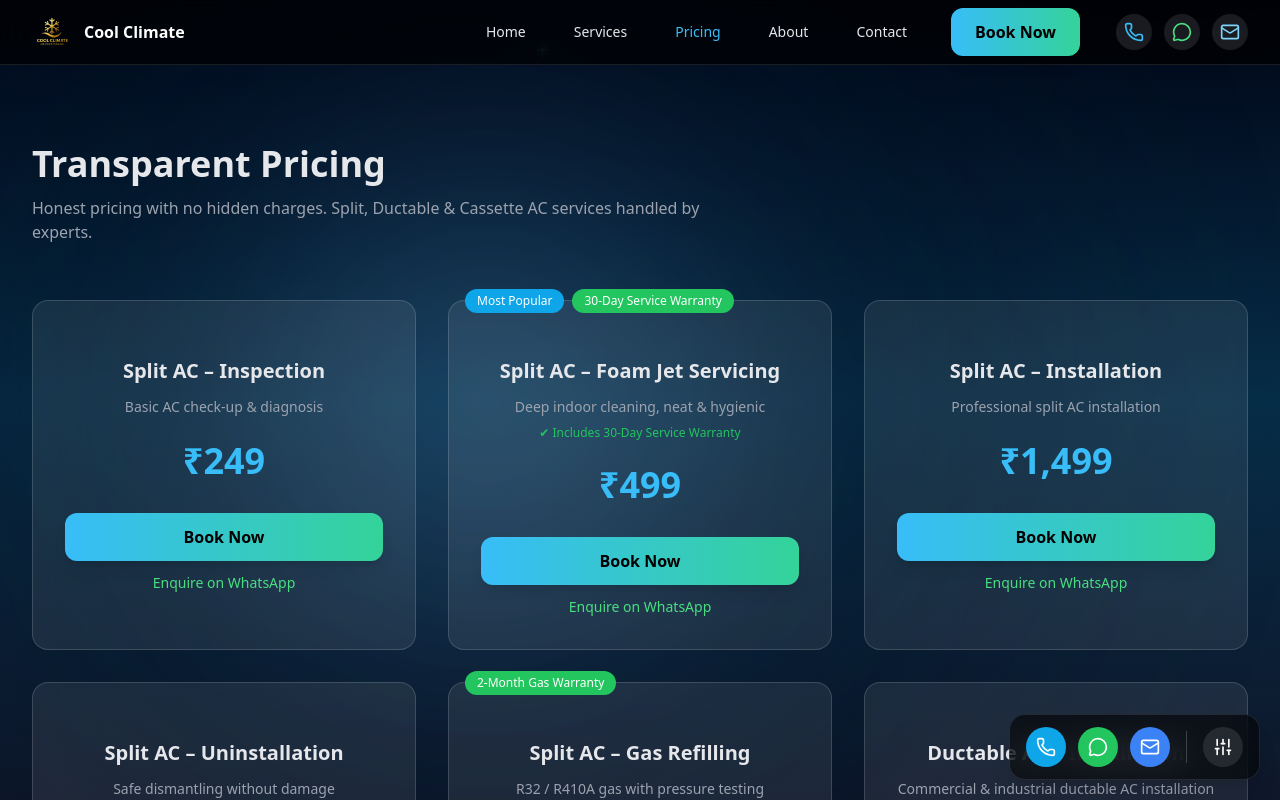
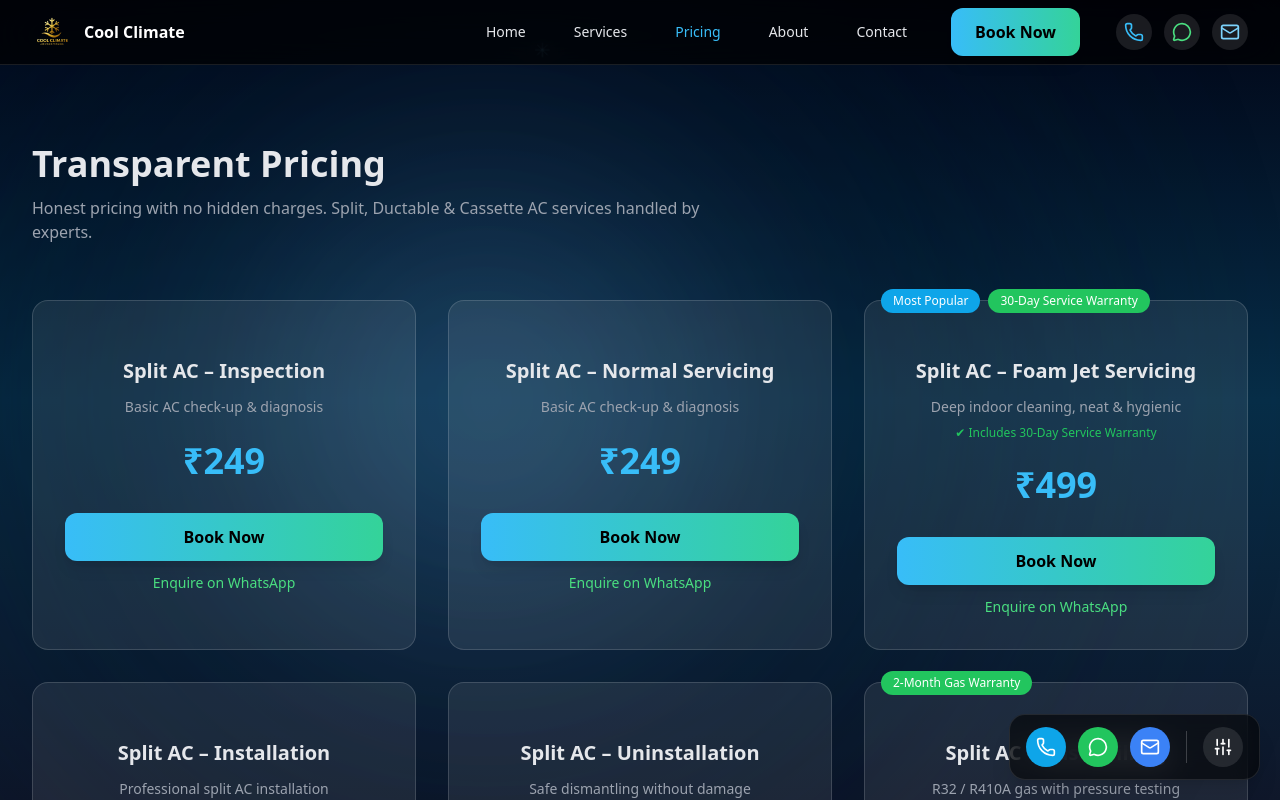
Before and after one commit to jacksyswain/Cool-Climate-Air-Conditioning, a React (Vite) app: page /pricing in a window 1280 px wide. Shown: the top 800 px of the page. Built offline with nearby package versions, Linux system fonts and the light colour scheme.

Commit message:
Complete VectorShift frontend and backend assignment

```diff
--- a/src/pages/Pricing.jsx
+++ b/src/pages/Pricing.jsx
@@ -9,9 +9,14 @@ const PRICING = [
     title: "Split AC – Inspection",
     price: "₹249",
     note: "Basic AC check-up & diagnosis",
+  }, {
+    id: 2,
+    title: "Split AC – Normal Servicing",
+    price: "₹249",
+    note: "Basic AC check-up & diagnosis",
   },
   {
-    id: 2,
+    id: 3,
     title: "Split AC – Foam Jet Servicing",
     price: "₹499",
     note: "Deep indoor cleaning, neat & hygienic",
@@ -19,19 +24,19 @@ const PRICING = [
     warranty: "30-Day Service Warranty",
   },
   {
-    id: 3,
+    id: 4,
     title: "Split AC – Installation",
     price: "₹1,499",
     note: "Professional split AC installation",
   },
   {
-    id: 4,
+    id: 5,
     title: "Split AC – Uninstallation",
     price: "₹799+",
     note: "Safe dismantling without damage",
   },
   {
-    id: 5,
+    id: 6,
     title: "Split AC – Gas Refilling",
     price: "₹2,499+",
     note: "R32 / R410A gas with pressure testing",
@@ -40,20 +45,20 @@ const PRICING = [
 
   /* ================= DUCTABLE AC ================= */
   {
-    id: 6,
+    id: 7,
     title: "Ductable AC – Installation",
     note: "Commercial & industrial ductable AC installation",
     trBased: true,
   },
   {
-    id: 7,
+    id: 8,
     title: "Ductable AC – Foam Jet Servicing",
     note: "Deep duct & blower cleaning",
     warranty: "30-Day Service Warranty",
     trBased: true,
   },
   {
-    id: 8,
+    id: 9,
     title: "Ductable AC – Gas Refilling",
     note: "Gas charging with leak & pressure test",
     warranty: "2-Month Gas Warranty",
@@ -62,20 +67,20 @@ const PRICING = [
 
   /* ================= CASSETTE AC ================= */
   {
-    id: 9,
+    id: 10,
     title: "Cassette AC – Installation",
     note: "False ceiling cassette AC installation",
     trBased: true,
   },
   {
-    id: 10,
+    id: 11,
     title: "Cassette AC – Foam Jet Servicing",
     note: "Four-way airflow deep cleaning",
     warranty: "30-Day Service Warranty",
     trBased: true,
   },
   {
-    id: 11,
+    id: 12,
     title: "Cassette AC – Gas Refilling",
     note: "High-capacity gas charging",
     warranty: "2-Month Gas Warranty",
```
